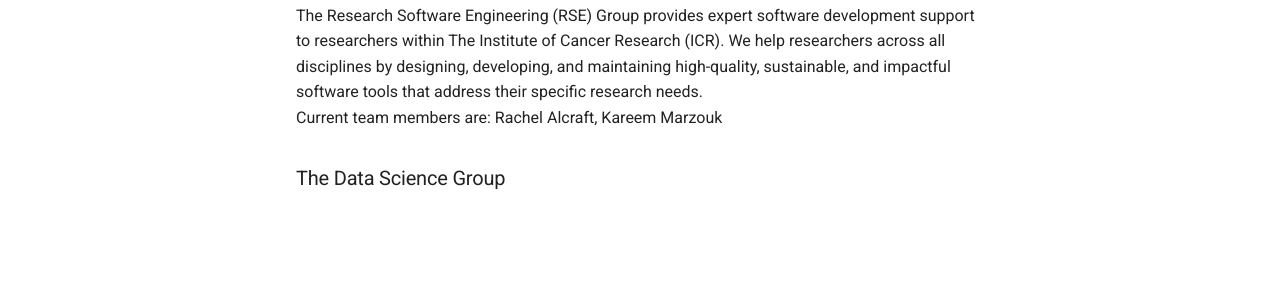
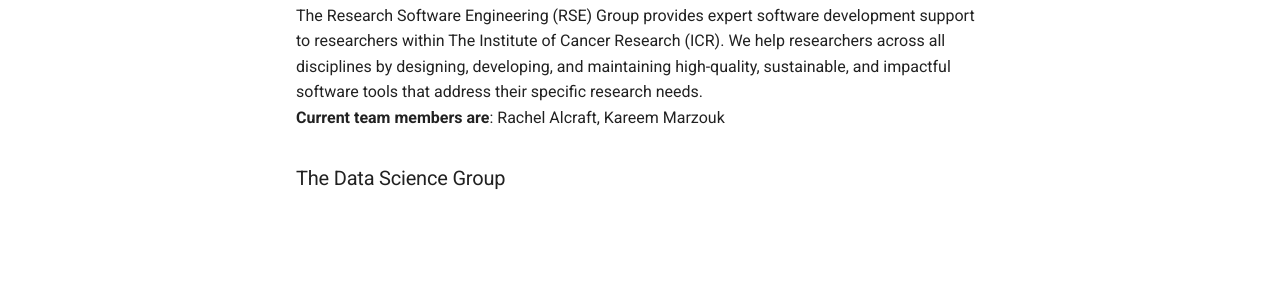
Before and after one commit to ICR-SD-CC/ICR-SD-CC.github.io, an MkDocs documentation site: the page built from docs/about.md, in a window 1280 px wide. Shown: the part 223-523 px from the top of the page. Built offline with MkDocs 1.6.1 and Material for MkDocs 9.7.7, drawn with Linux system fonts in a browser that asks for light colours.

```diff
--- a/docs/about.md
+++ b/docs/about.md
@@ -2,6 +2,6 @@
 
 ### [The RSE Group](https://github.com/ICR-Services/RSE-Group)
 The Research Software Engineering (RSE) Group provides expert software development support to researchers within The Institute of Cancer Research (ICR). We help researchers across all disciplines by designing, developing, and maintaining high-quality, sustainable, and impactful software tools that address their specific research needs.
-Current team members are: Rachel Alcraft, Kareem Marzouk
+**Current team members are**: Rachel Alcraft, Kareem Marzouk
 
 ### The Data Science Group
```
